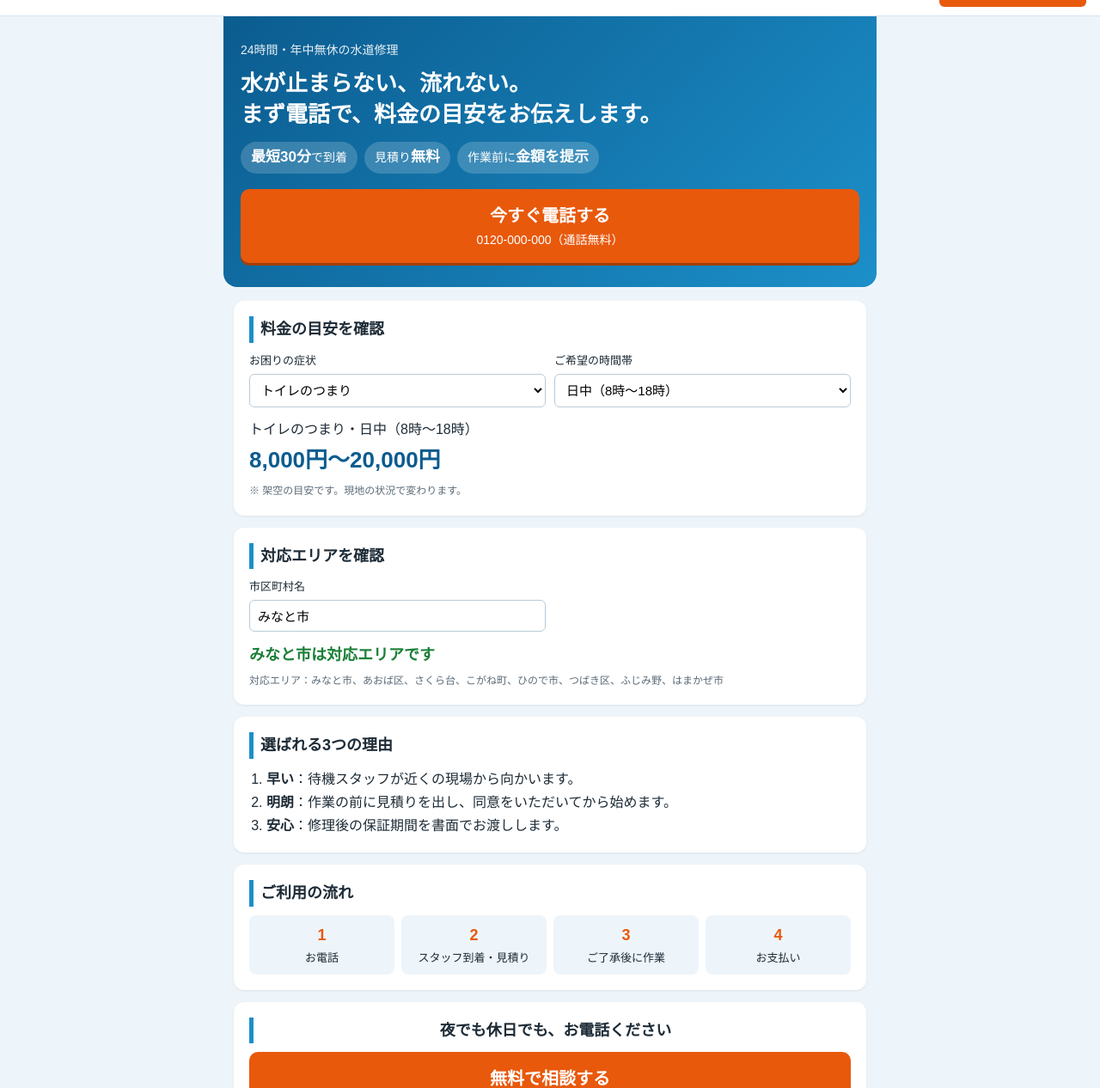
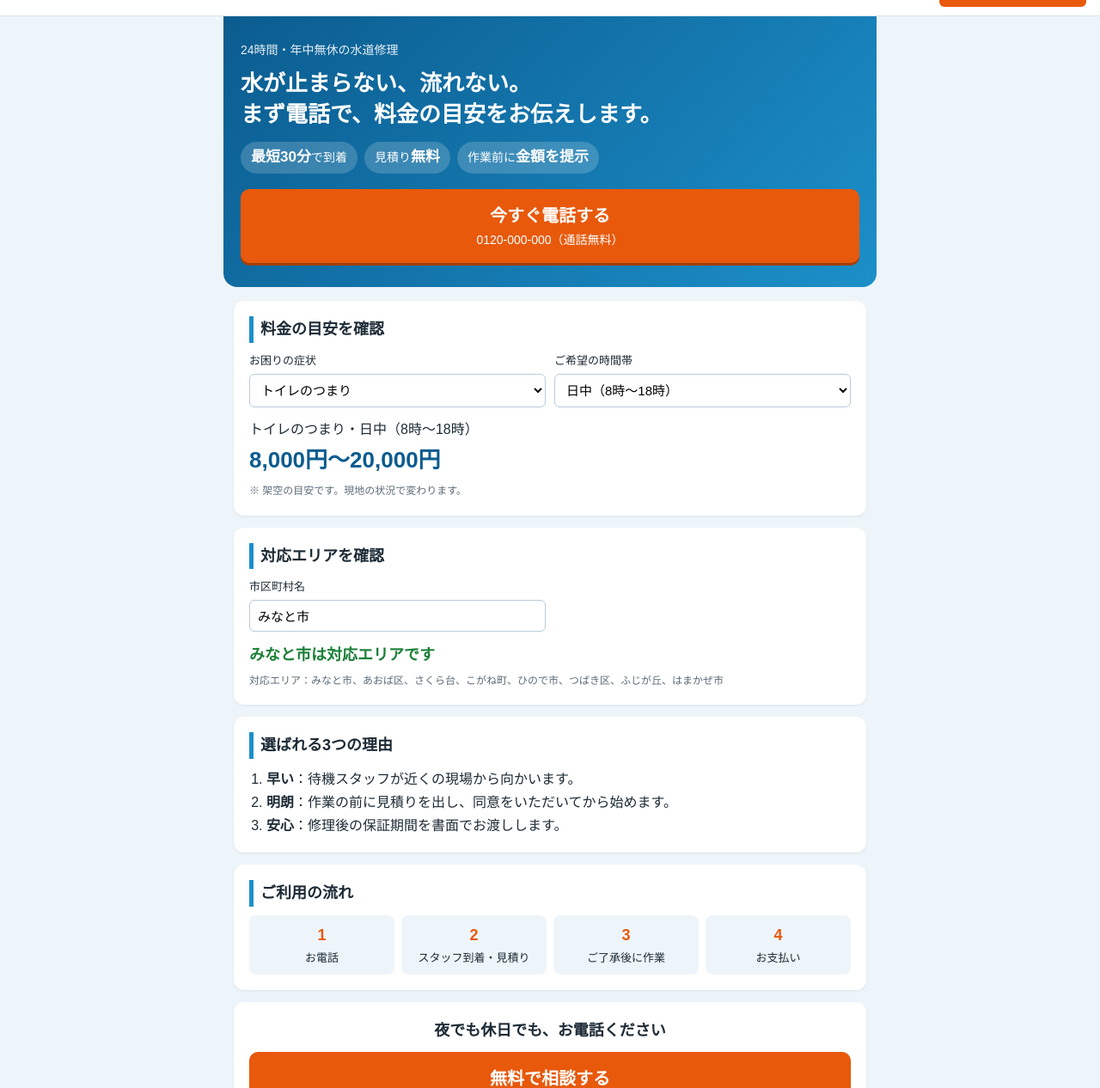
Before and after one commit to deskloom/poc-plumbing-repair-lp, a website: page docs/index.html in a window 1280 px wide. Shown: the part 38-1304 px from the top of the page at 86% size. Drawn offline with Linux system fonts and the light colour scheme.

Commit message:
見出しの改行位置・最終見出しの体裁・架空地名を調整

```diff
--- a/docs/index.html
+++ b/docs/index.html
@@ -15,7 +15,7 @@
 <main>
 <section class="hero">
   <p class="eyebrow">24時間・年中無休の水道修理</p>
-  <h1>水が止まらない、流れない。<br>まず電話で、料金の目安をお伝えします。</h1>
+  <h1><span class="nw">水が止まらない、</span><span class="nw">流れない。</span><br><span class="nw">まず電話で、</span><span class="nw">料金の目安を</span><span class="nw">お伝えします。</span></h1>
   <ul class="points">
     <li><b>最短30分</b>で到着</li>
     <li>見積り<b>無料</b></li>
--- a/docs/lp.js
+++ b/docs/lp.js
@@ -17,7 +17,7 @@
 
   const AREAS = [
     "みなと市", "あおば区", "さくら台", "こがね町", "ひので市", "つばき区",
-    "ふじみ野", "はまかぜ市",
+    "ふじが丘", "はまかぜ市",
   ];
 
   function estimate(troubleId, slotId) {
--- a/docs/style.css
+++ b/docs/style.css
@@ -35,3 +35,5 @@ footer{text-align:center;font-size:11px;color:#5b6b78;padding:16px 12px 28px}
   .result strong{font-size:23px}
   .bar{padding:8px 10px}.logo{font-size:13px}.tel-sm{font-size:12px;padding:6px 8px}
 }
+.nw{display:inline-block}
+.final h2{border-left:none;padding-left:0;text-align:center}
```
Also changed, not shown: screens/main.png, screens/mobile.png.
